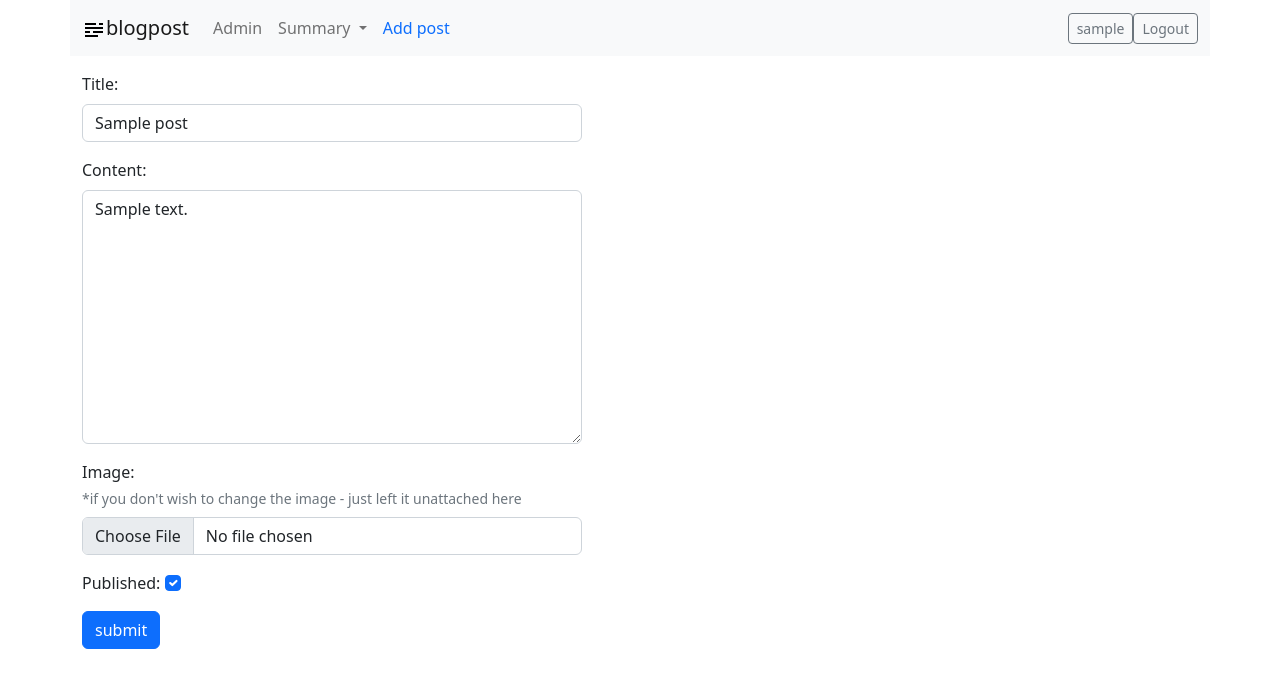
After one commit to ruslanways/BlogPost, a Django app: page /posts/1/update in a window 1280 px wide. The commit adds this page. Shown: the top 688 px of the page. Run offline with Django 4.2, Linux system fonts and the light colour scheme; a user stored in the database is signed in; tables that the repository leaves empty hold one stand-in row (values such as "Sample post").

Commit message:
added update post functionality

```diff
--- a/blogspot-project/diary/forms.py
+++ b/blogspot-project/diary/forms.py
@@ -79,3 +79,11 @@ class AddPostForm(forms.ModelForm):
             'image': forms.FileInput(attrs={'class':'form-control'}),
             'published': forms.CheckboxInput(attrs={'class':'form-check-input'}),
         }
+
+
+class UpdatePostForm(AddPostForm):
+
+    class Meta(AddPostForm.Meta):
+        help_texts = {
+            'image': _("if you don't wish to change the image - just left it unattached here"),
+        }
--- /dev/null
+++ b/blogspot-project/diary/templates/diary/post-update.html
@@ -0,0 +1,40 @@
+{% extends 'diary/base.html' %}
+
+{% block title %} update post {% endblock %}
+
+{% block content %}
+
+
+<form method="post" class="auth-form" enctype="multipart/form-data">
+    {% csrf_token %}
+
+    {{ form.non_field_errors }}
+
+    <div class="mb-3">
+        <label for="{{ form.title.id_for_label }}" class="form-label">{{form.title.label}}:</label>
+        {{ form.title }}
+    </div>
+    <div class="form-text">{{form.title.errors}}</div>
+
+    <div class="mb-3">
+        <label for="{{ form.content.id_for_label }}" class="form-label">{{form.content.label}}:</label>
+        {{ form.content }}
+    </div>
+    <div class="form-text">{{form.content.errors}}</div>
+
+    <div class="mb-3">
+        <label for="{{ form.image.id_for_label }}" class="form-label">{{form.image.label}}:<div class="form-text">*{{form.image.help_text}}</div></label>
+        {{ form.image }}
+    </div>
+    <div class="form-text">{{form.image.errors}}</div>
+
+    <div class="mb-3">
+        <label for="{{ form.published.id_for_label }}" class="form-check-label">{{form.published.label}}:</label>
+        {{ form.published }}
+    </div>
+    <div class="form-text">{{form.published.errors}}</div>
+
+    <button type="submit" class="btn btn-primary">submit</button>
+</form>
+
+{% endblock %}
--- a/blogspot-project/diary/templates/diary/post_detail.html
+++ b/blogspot-project/diary/templates/diary/post_detail.html
@@ -4,7 +4,7 @@
 
 {% block content %}
 
-<h3 id="{{post.pk}}">
+<h3 id="{{object.pk}}">
 
     {% if user.is_authenticated and object in liked_by_user %}
     <a a href="{% url 'add-like' object.id %}" class="like">&#10084; {{ object.like__count }}</a>
@@ -14,6 +14,9 @@
 
     {{object.title}}
 
+    {% if user.is_authenticated and object.author == user or user.is_staff %}
+    <a href="{% url 'post-update' object.id %}">*update</a>
+    {% endif %}
 </h3>
 
 <p class="author"><a href="{% url 'author-detail' post.author.pk %}">{{ object.author.username }}</a><br>{{ post.created|date }} at {{ post.created|time:"H:i" }}
--- a/blogspot-project/diary/urls.py
+++ b/blogspot-project/diary/urls.py
@@ -1,5 +1,5 @@
 from django.urls import include, path
-from .views import CreateLikeView, HomeView, PostDetailView, AuthorDetailView, AuthorListView, PostListView, SignUp, Login, PasswordReset, CustomPasswordResetConfirmView, CreatePostView
+from .views import CreateLikeView, HomeView, PostDetailView, AuthorDetailView, AuthorListView, PostListView, PostUpdateView, SignUp, Login, PasswordReset, CustomPasswordResetConfirmView, CreatePostView
 from django.contrib.auth.views import LogoutView
 
 urlpatterns = [
@@ -20,5 +20,6 @@ urlpatterns = [
     ),
     path('', include('django.contrib.auth.urls')),
     path('posts/add', CreatePostView.as_view(), name='post-add'),
-    path('likes/add/<pk>', CreateLikeView.as_view(), name='add-like')
+    path('likes/add/<pk>', CreateLikeView.as_view(), name='add-like'),
+    path('posts/<pk>/update', PostUpdateView.as_view(), name='post-update')
 ]
--- a/blogspot-project/diary/views.py
+++ b/blogspot-project/diary/views.py
@@ -2,12 +2,13 @@ from django.shortcuts import redirect, resolve_url
 from django.urls import reverse_lazy, reverse
 from django.views import View
 from django.views.generic import ListView, DetailView, CreateView
+from django.views.generic.edit import UpdateView
 from django.contrib.auth.views import LoginView, PasswordResetView, PasswordResetConfirmView
 from django.contrib.auth.mixins import LoginRequiredMixin, UserPassesTestMixin
 from django.contrib.auth import login
 from .models import Post, CustomUser, Like
 from django.db.models import Count, Prefetch
-from .forms import AddPostForm, CustomPasswordResetForm, CustomUserCreationForm, CustomAuthenticationForm, CutomSetPasswordForm
+from .forms import AddPostForm, CustomPasswordResetForm, CustomUserCreationForm, CustomAuthenticationForm, CutomSetPasswordForm, UpdatePostForm
 from django.conf import settings
 import redis
 from django.db.utils import IntegrityError
@@ -144,3 +145,19 @@ class CreateLikeView(LoginRequiredMixin, View):
         except IntegrityError:
             Like.objects.get(user=self.request.user, post=Post.objects.get(pk=self.kwargs['pk'])).delete()
         return redirect(f"{self.request.META['HTTP_REFERER']}#{self.kwargs['pk']}")
+
+
+class PostUpdateView(UserPassesTestMixin, UpdateView):
+
+    permission_denied_message = 'Access for staff or profile owner!'
+
+    def test_func(self):
+        return self.request.user.is_staff or self.request.user.pk == self.get_object().author_id
+
+    model = Post
+    form_class = UpdatePostForm
+    template_name ='diary/post-update.html'
+
+    def form_valid(self, form):
+        form.instance.author = self.request.user
+        return super().form_valid(form)
```
